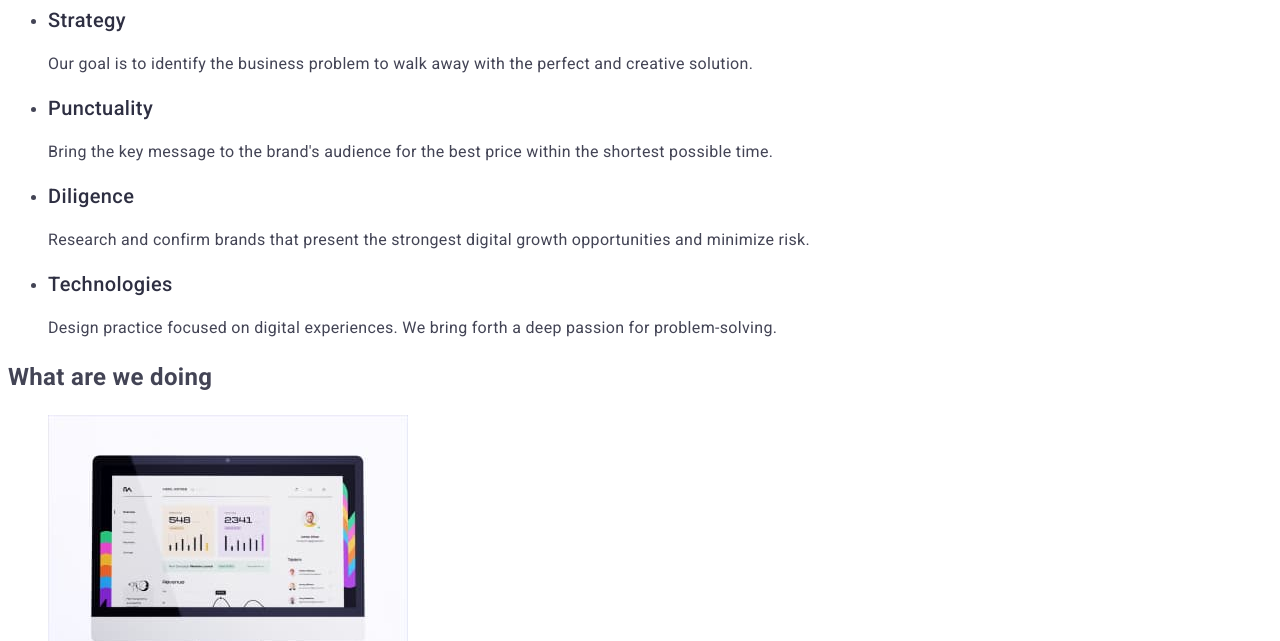
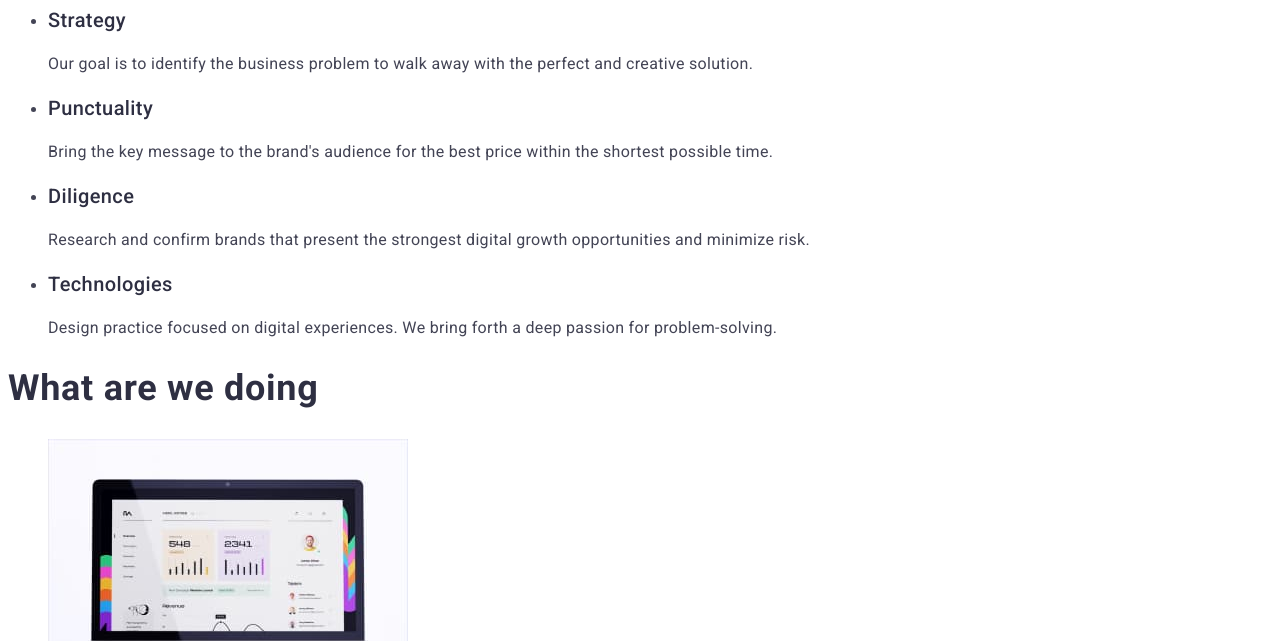
Before and after one commit to MarcinJaroszewicz/goit-markup-hw-02, a plain HTML site: page index.html in a window 1280 px wide. Shown: the part 459-1100 px from the top of the page. Drawn offline with Linux system fonts and the light colour scheme.

Commit message:
Update index.html

```diff
--- a/index.html
+++ b/index.html
@@ -85,7 +85,7 @@
         </ul>
       </section>
       <section>
-        <h2>What are we doing</h2>
+        <h2 class="header-h2">What are we doing</h2>
         <ul>
           <li>
             <img
```
